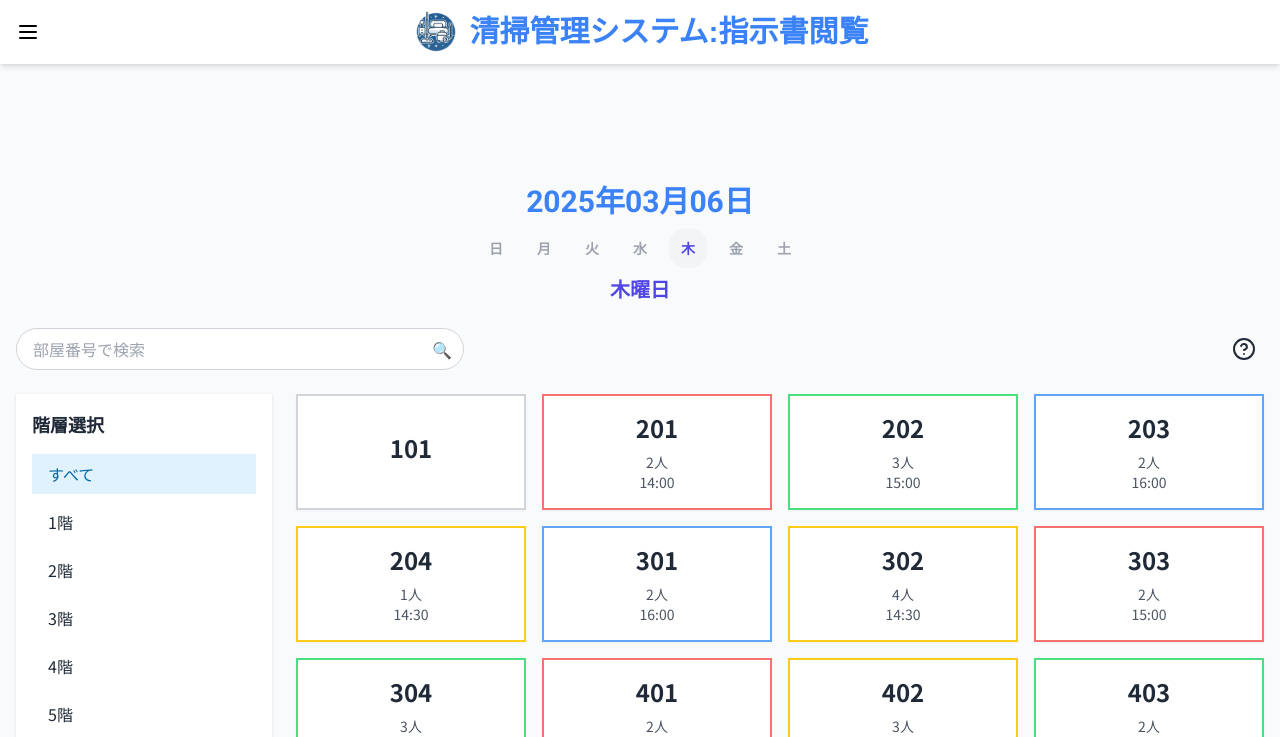
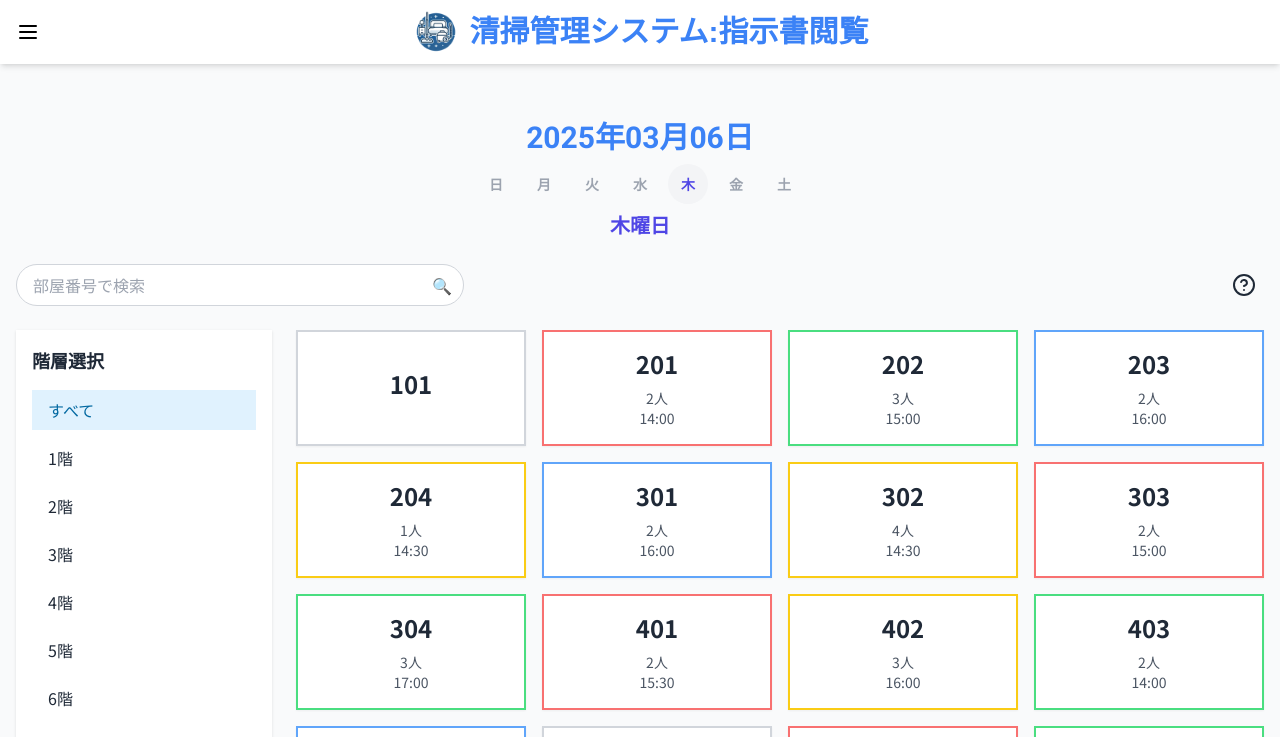
Before and after one commit to Keisuke-MARs/cleaning-management, a Next.js app: page /instructions/view in a window 1280 px wide. Shown: the top 737 px of the page. Built offline with nearby package versions, Linux system fonts and the light colour scheme; a web font is replaced by a local one.

Commit message:
ヘッダー下の高さ調整

```diff
--- a/src/app/instructions/create/page.tsx
+++ b/src/app/instructions/create/page.tsx
@@ -106,7 +106,7 @@ export default function CreateInstruction() {
     return (
         <div className="min-h-screen flex flex-col bg-gray-50 pt-0">
             <HeaderWithMenu title="指示書作成" />
-            <main className="flex-1 container mx-auto px-4 py-8 pt-0" style={{ paddingTop: `${headerHeight + 32}px` }}>                {" "}
+            <main className="flex-1 container mx-auto px-4 py-8">
                 <DateDisplay />
                 <div className="flex justify-between items-center mb-6">
                     <div className="w-full max-w-md">
--- a/src/app/instructions/view/page.tsx
+++ b/src/app/instructions/view/page.tsx
@@ -1,3 +1,5 @@
+/* eslint-disable @typescript-eslint/no-explicit-any */
+/* eslint-disable @typescript-eslint/no-unused-vars */
 "use client"
 
 import { useEffect } from "react"
@@ -506,7 +508,7 @@ export default function ViewInstructions() {
     return (
         <div className="min-h-screen flex flex-col bg-gray-50">
             <HeaderWithMenu title="指示書閲覧" />
-            <main className="flex-1 container mx-auto px-4 py-8 pt-0" style={{ paddingTop: `${headerHeight + 32}px` }}>
+            <main className="flex-1 container mx-auto px-4 py-8">
                 <DateDisplay />
                 <div className="flex justify-between items-center mb-6">
                     <div className="w-full max-w-md">
```
